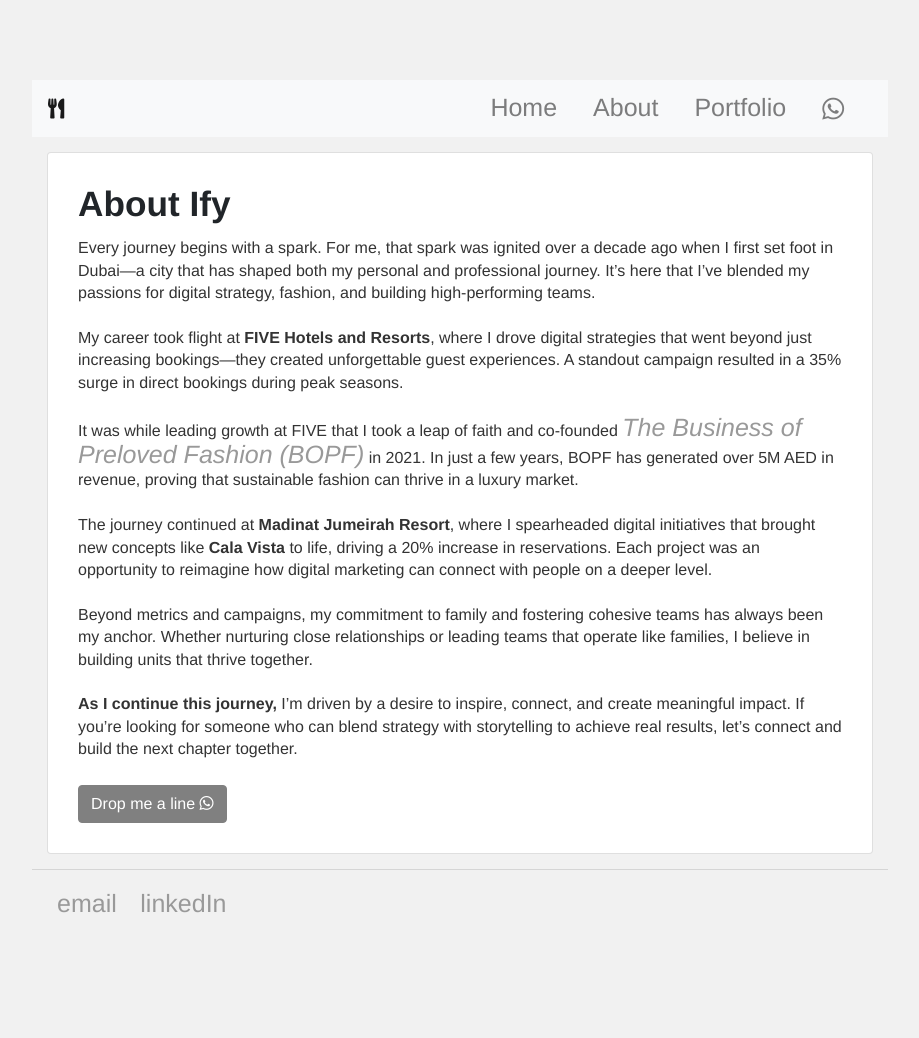
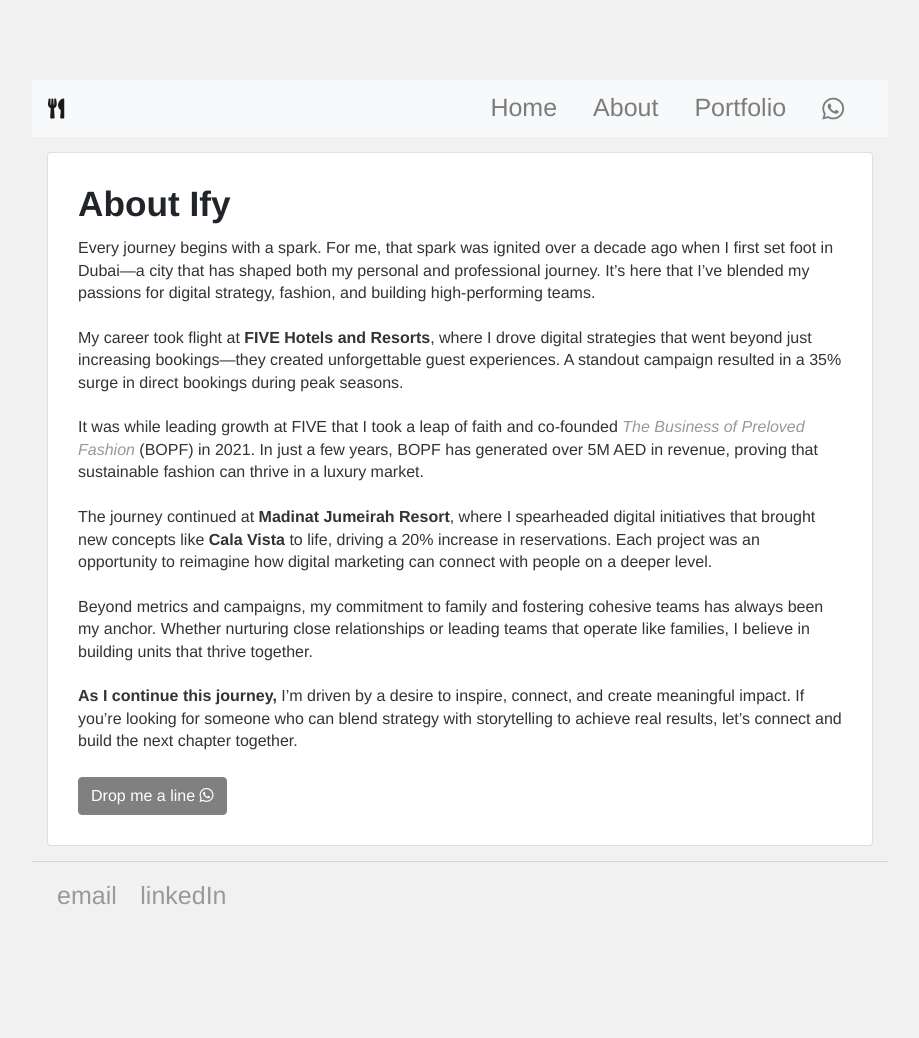
Before and after one commit to IfeanyiIbekwe/ifeanyiibekwe.github.io, a Jekyll site: the page built from about/index.html, in a window 1280 px wide. Shown: the whole page, without its empty margins (180-1099 px from the left). Built offline with Jekyll 4.4.1, drawn with Linux system fonts in a browser that asks for light colours; nearby versions of some CDN libraries.

Commit message:
Update index.html

```diff
--- a/about/index.html
+++ b/about/index.html
@@ -2,7 +2,6 @@
 layout: default
 title: Ifeanyi "Ify" Ibekwe, E-Commerce and Digital Marketing Expert | Driving Sales and Growth through Performance Marketing Strategies
 ---
-
 <div class="blurb card">
     <div class="card-body d-flex flex-column align-items-start justify-content-start">
         <!-- Text Content Container -->
@@ -16,7 +15,7 @@
                     <br><br>
                     My career took flight at <strong>FIVE Hotels and Resorts</strong>, where I drove digital strategies that went beyond just increasing bookings—they created unforgettable guest experiences. A standout campaign resulted in a 35% surge in direct bookings during peak seasons.
                     <br><br>
-                    It was while leading growth at FIVE that I took a leap of faith and co-founded <a href="http://thebopf.com/" target="_blank"><em>The Business of Preloved Fashion (BOPF)</em></a> in 2021. In just a few years, BOPF has generated over 5M AED in revenue, proving that sustainable fashion can thrive in a luxury market.
+                    It was while leading growth at FIVE that I took a leap of faith and co-founded <a href="http://thebopf.com/" target="_blank"><em>The Business of Preloved Fashion</em></a> (BOPF) in 2021. In just a few years, BOPF has generated over 5M AED in revenue, proving that sustainable fashion can thrive in a luxury market.
                     <br><br>
                     The journey continued at <strong>Madinat Jumeirah Resort</strong>, where I spearheaded digital initiatives that brought new concepts like <strong>Cala Vista</strong> to life, driving a 20% increase in reservations. Each project was an opportunity to reimagine how digital marketing can connect with people on a deeper level.
                     <br><br>
@@ -71,6 +70,11 @@
         font-size: 1rem;
     }
 
+    .card-text a {
+        font-size: inherit;
+        font-style: italic;
+    }
+
     .content-preview {
         max-height: none;
         overflow: visible;
@@ -79,11 +83,11 @@
 
     @media (max-width: 576px) {
         .content-preview {
-            max-height: 220px;
+            max-height: 400px; /* Adjusted to show more content */
             overflow: hidden;
         }
         .content-preview.expanded {
-            max-height: 2000px;
+            max-height: 3000px;
         }
     }
 
```
Also changed, not shown: other parts of about/index.html (+3 -1 lines).
